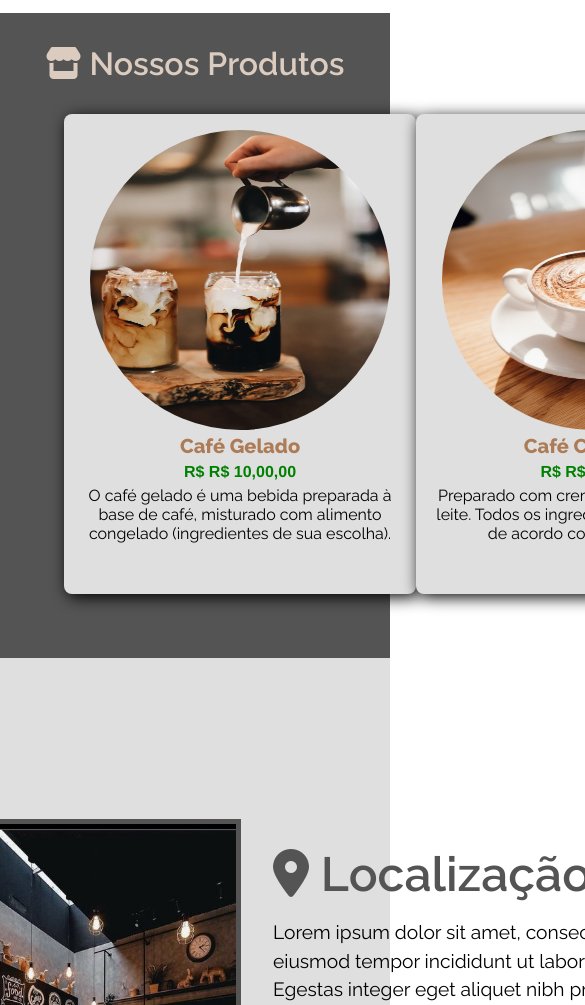
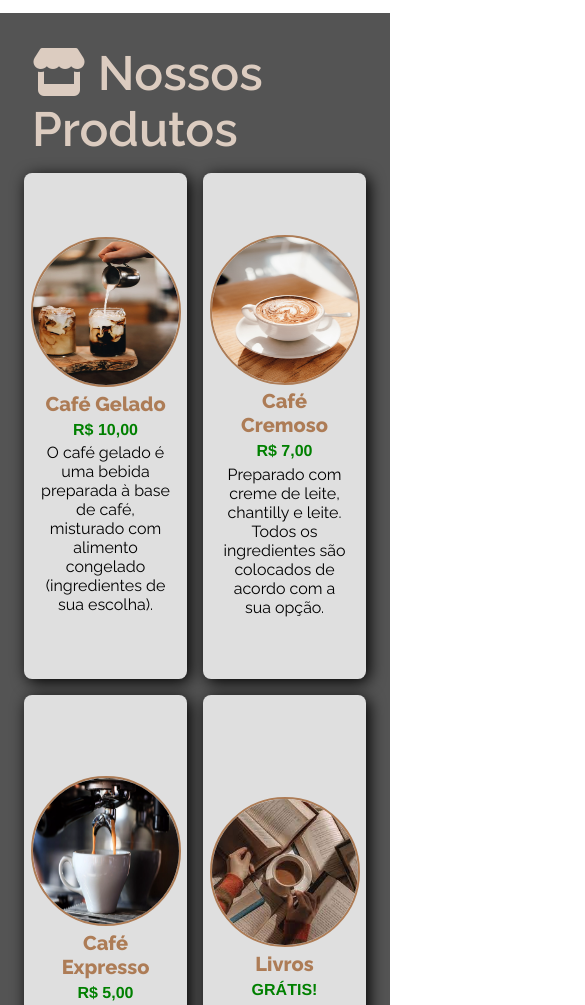
Before and after one commit to rapon1kt/Joy-Coffe, a React app: page / in a window 390 px wide. Shown: the part 860-1865 px from the top of the page, 585 px wide, since content can reach past the window. Built offline with nearby package versions, Linux system fonts and the light colour scheme.

Commit message:
feat: add responsive css to card

```diff
--- a/src/presentation/components/card/card.css
+++ b/src/presentation/components/card/card.css
@@ -9,15 +9,16 @@
 }
 
 .cards h1 {
-  font-size: xx-large;
+  font-size: 3rem;
   color: #dcccc0;
   font-weight: 600;
 }
 
 .card-container {
   padding: 2rem;
-  display: flex;
-  flex-direction: row;
+  display: grid;
+  grid-template-columns: 25% 25% 25% 25%;
+  gap: 1rem;
   align-items: center;
   width: 100%;
   justify-content: space-around;
@@ -54,7 +55,53 @@
 }
 
 .product-container img {
-  width: 300px;
-  height: 300px;
+  width: 280px;
+  height: 280px;
   border-radius: 50%;
+  border: #ad7c56 2px solid;
 }
+
+@media screen and (max-width: 1255px) {
+  .card-container {
+    display: grid;
+    grid-template-columns: 50% 50%;
+    gap: 1rem;
+    justify-content: center;
+  }
+}
+
+@media screen and (max-width: 1094px) {
+  .product-container {
+    position: relative;
+    display: flex;
+    flex-direction: column;
+    align-items: center;
+    justify-content: center;
+  }
+
+  .product-container img {
+    width: 150px;
+    height: 150px;
+  }
+
+  .product-container p {
+    max-width: 100%;
+    max-height: 100%;
+  }
+}
+
+@media screen and (max-width: 780px) {
+  .card-container {
+    padding: 0;
+    margin: 1rem;
+    grid-template-columns: 50% 50%;
+  }
+
+  .product-container {
+    height: 60vh;
+  }
+
+  .product-container p {
+    font-size: 16px;
+  }
+}
--- a/src/presentation/components/card/card.tsx
+++ b/src/presentation/components/card/card.tsx
@@ -13,7 +13,7 @@ const Card: React.FC = () => {
           <div className="product-container" key={product.name + " key"}>
             <img src={product.src} alt={product.name} />
             <h3 className="product-name">{product.name}</h3>
-            <h4 className="product-price">R$ {product.price},00</h4>
+            <h4 className="product-price">{product.price}</h4>
             <p className="product-description">{product.description}</p>
           </div>
         ))}
```
